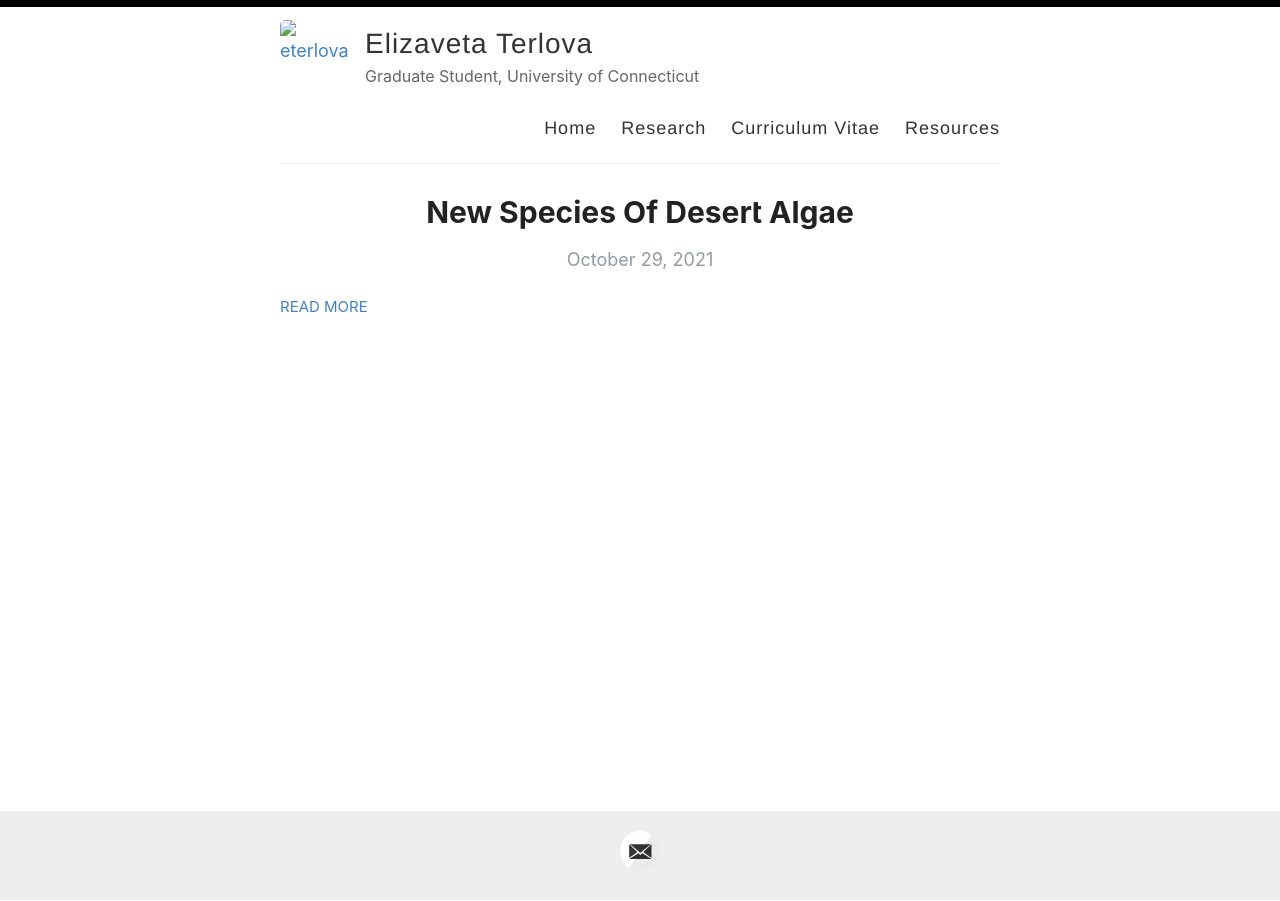
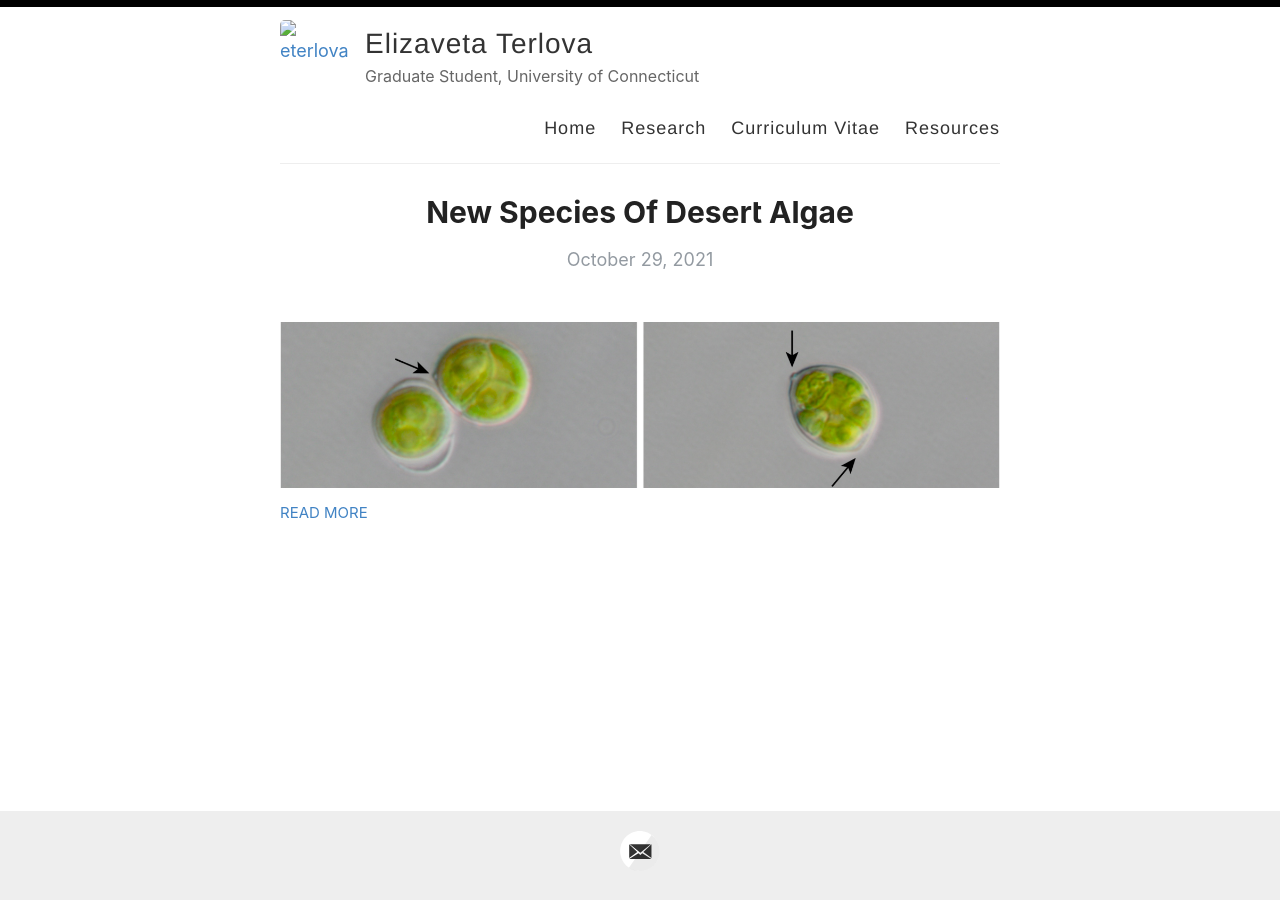
Before and after one commit to eterlova/eterlova.github.io, a Jekyll site: the page built from index.html, in a window 1280 px wide. Built offline with Jekyll 4.4.1, drawn with Linux system fonts in a browser that asks for light colours; the list of posts is cut into pages by our own code.

Commit message:
Update index.html

```diff
--- a/index.html
+++ b/index.html
@@ -12,9 +12,9 @@ layout: default
           <p class="post_date">{{ post.date | date: "%B %e, %Y" }}</p>
         </div>
       </a>
- <!--      <div class="entry">
+      <div class="entry">
         {{ post.excerpt }}
-      </div> -->
+      </div>
 
       <a href="{{ site.baseurl }}{{ post.url }}" class="read-more">Read More</a>
     </article>
```
